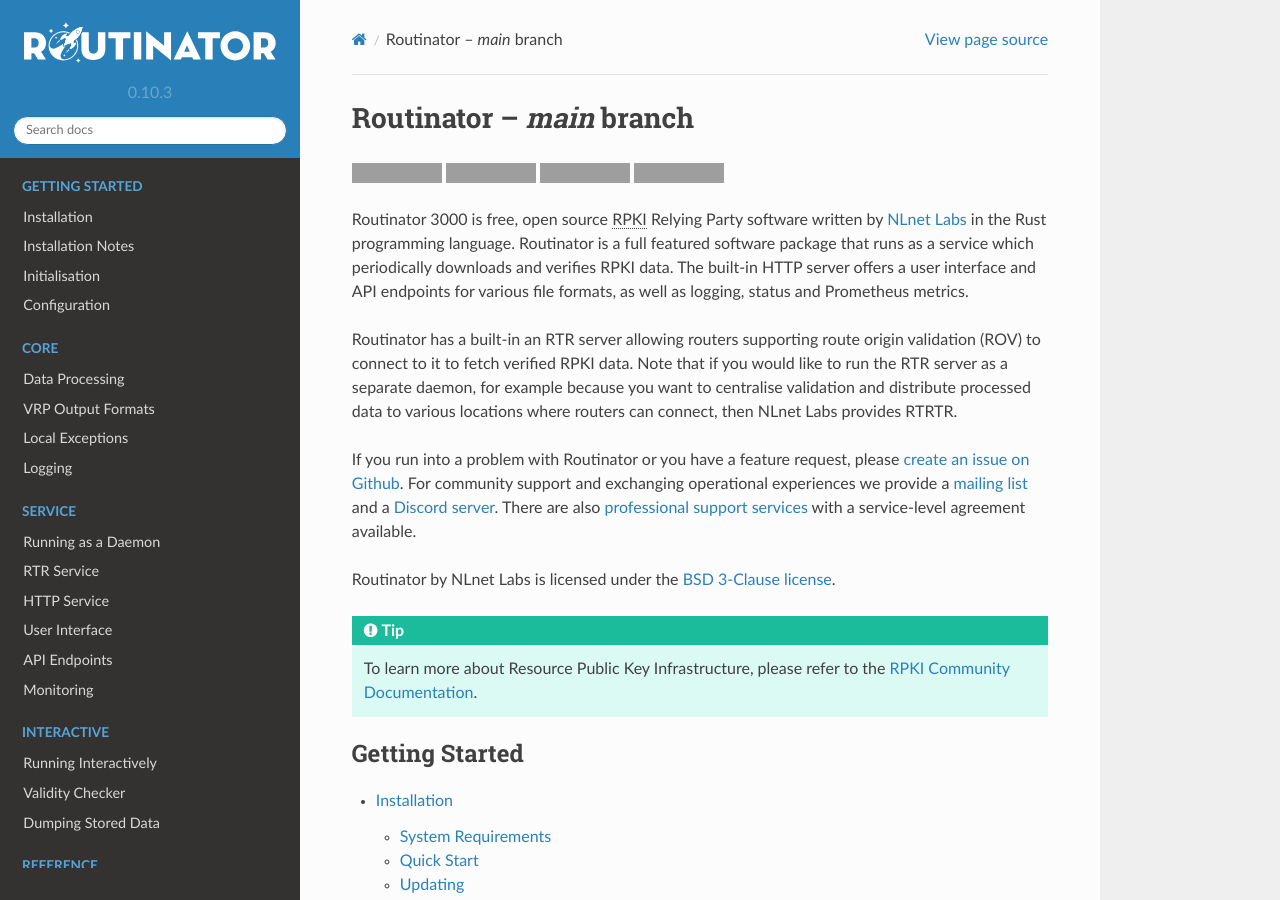
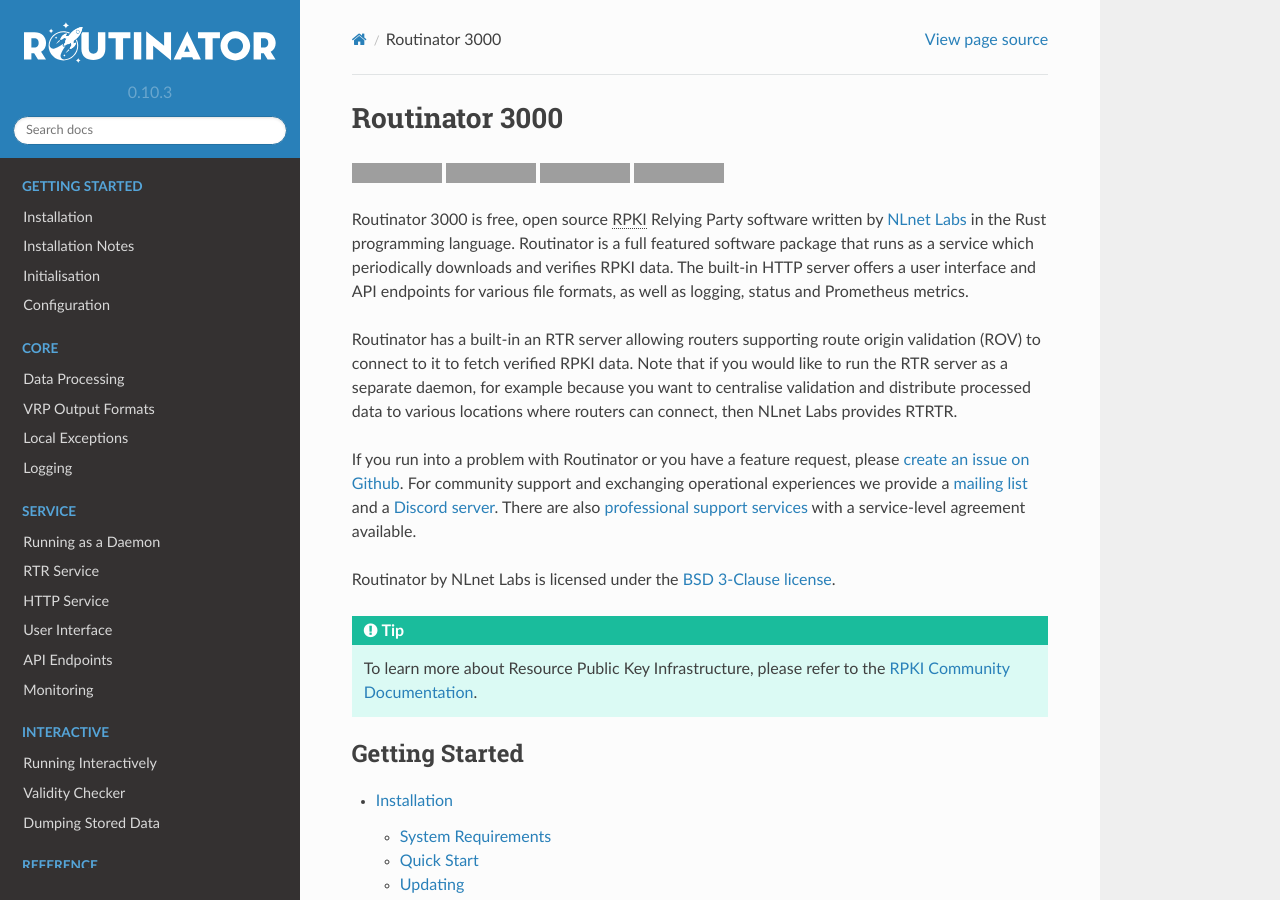
Before and after one commit to NLnetLabs/routinator, a Sphinx documentation site: the page built from doc/manual/source/index.rst, in a window 1280 px wide and 900 px high. Built offline with Sphinx 7.4.7 and the Read the Docs theme 2.0.0, drawn with Linux system fonts in a browser that asks for light colours; grey boxes are pictures that could not be loaded.

Commit message:
Remove version number from header

```diff
--- a/doc/manual/source/index.rst
+++ b/doc/manual/source/index.rst
@@ -1,5 +1,5 @@
-Routinator – *main* branch
-==========================
+Routinator 3000
+===============
 
 .. only:: html
 
```
